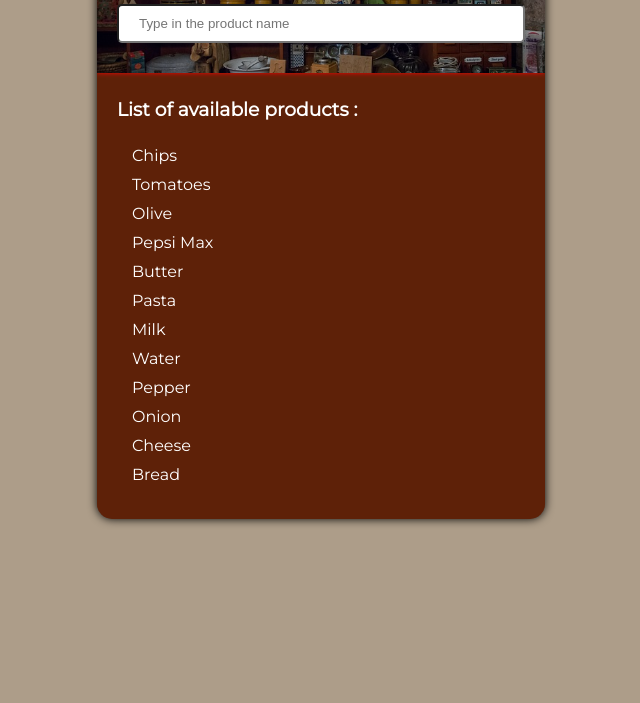
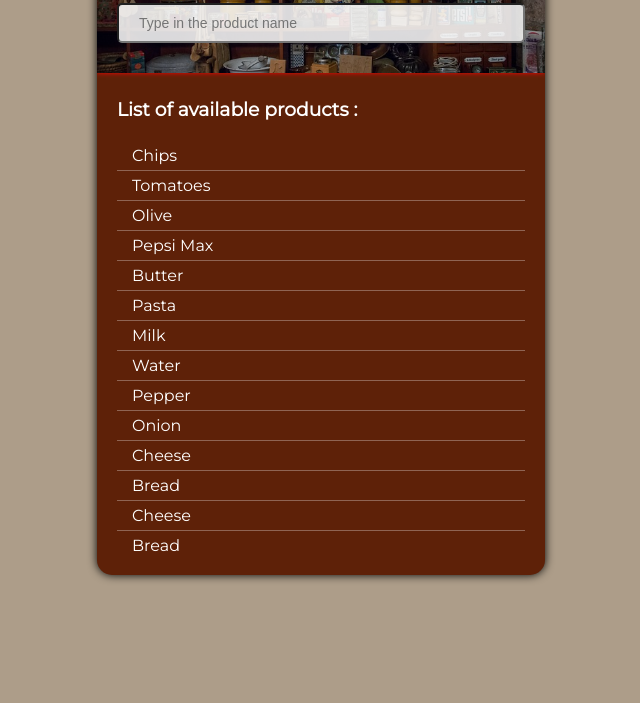
Before and after one commit to marcin-kk/SarchApp, a plain HTML site: page index.html in a window 1280 px wide. Shown: the part 255-958 px from the top of the page, without its empty margins (319-959 px from the left). Before the commit the page ends 902 px from the top, so only its background shows below. Drawn offline with Linux system fonts and the light colour scheme.

Commit message:
css modifications: input made transparent, borders added to list items

```diff
--- a/index.html
+++ b/index.html
@@ -34,6 +34,8 @@
                 <li>Onion</li>
                 <li>Cheese</li>
                 <li>Bread</li>
+                 <li>Cheese</li>
+                <li>Bread</li>
             </ul>
         </div>
     </div>
--- a/style.css
+++ b/style.css
@@ -58,10 +58,8 @@ body {
 	border-radius: 5px;
 	padding: 10px 20px;
 	margin: 20px 0;
-}
-
-.products {
-padding-bottom: 30px;
+	background-color: rgba(255, 255, 255, 0.85);
+	font-size: 14px;
 }
 
 h3 {
@@ -70,12 +68,21 @@ h3 {
 	color: white;
 }
 
+.products {
+	padding-bottom: 15px;
+}
+
 .products-list {
 	list-style: none;
-	padding-left: 20px;
+	padding: 0 20px;
 }
 
 .products-list li {
 	padding: 5px 15px;
 	color: white;
+	border-bottom: 1px solid rgba(255, 255, 255, 0.3);
 }
+
+.products-list li:last-child {
+    border-bottom: none;
+}
```
Lines whose indentation alone changed are shown as unchanged.
